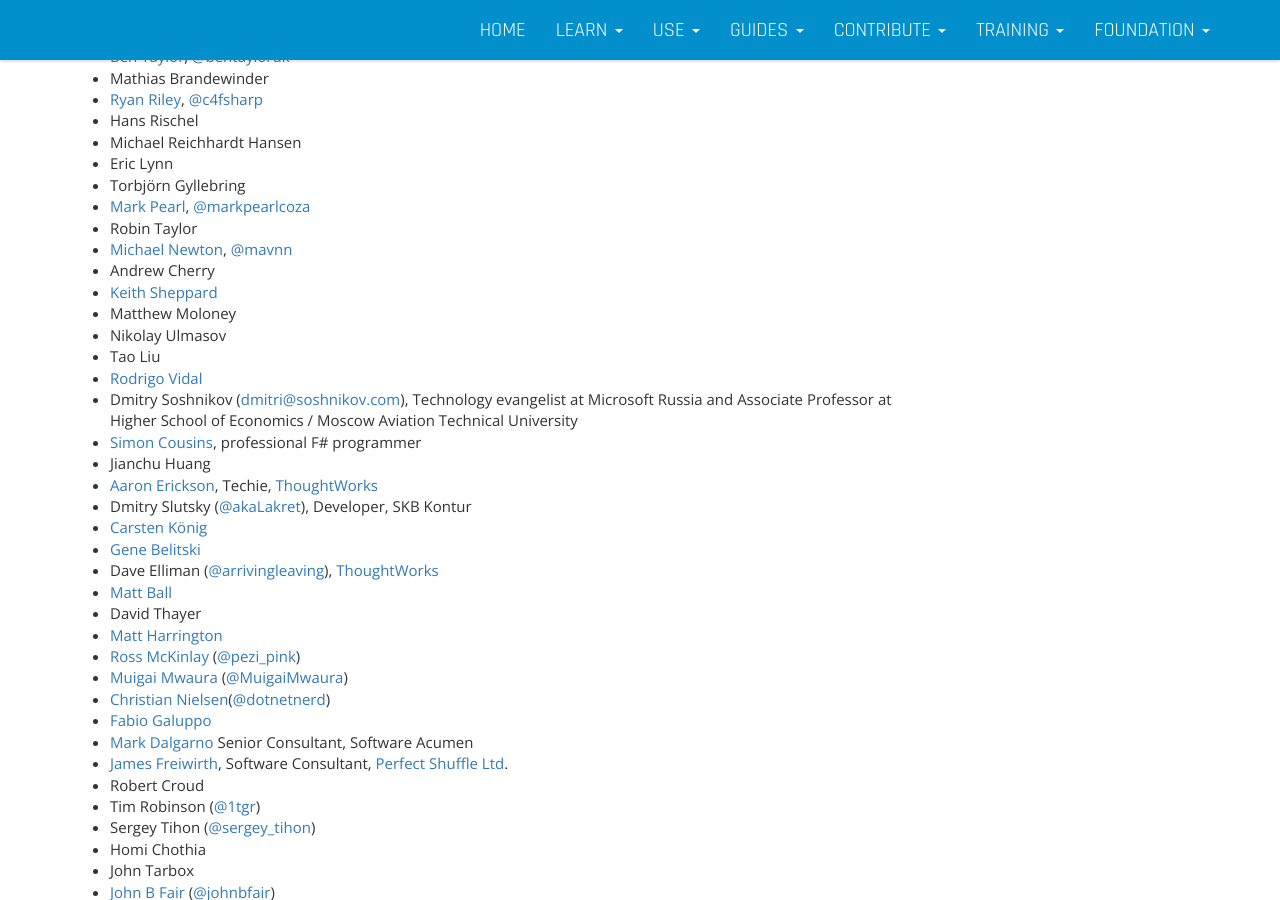
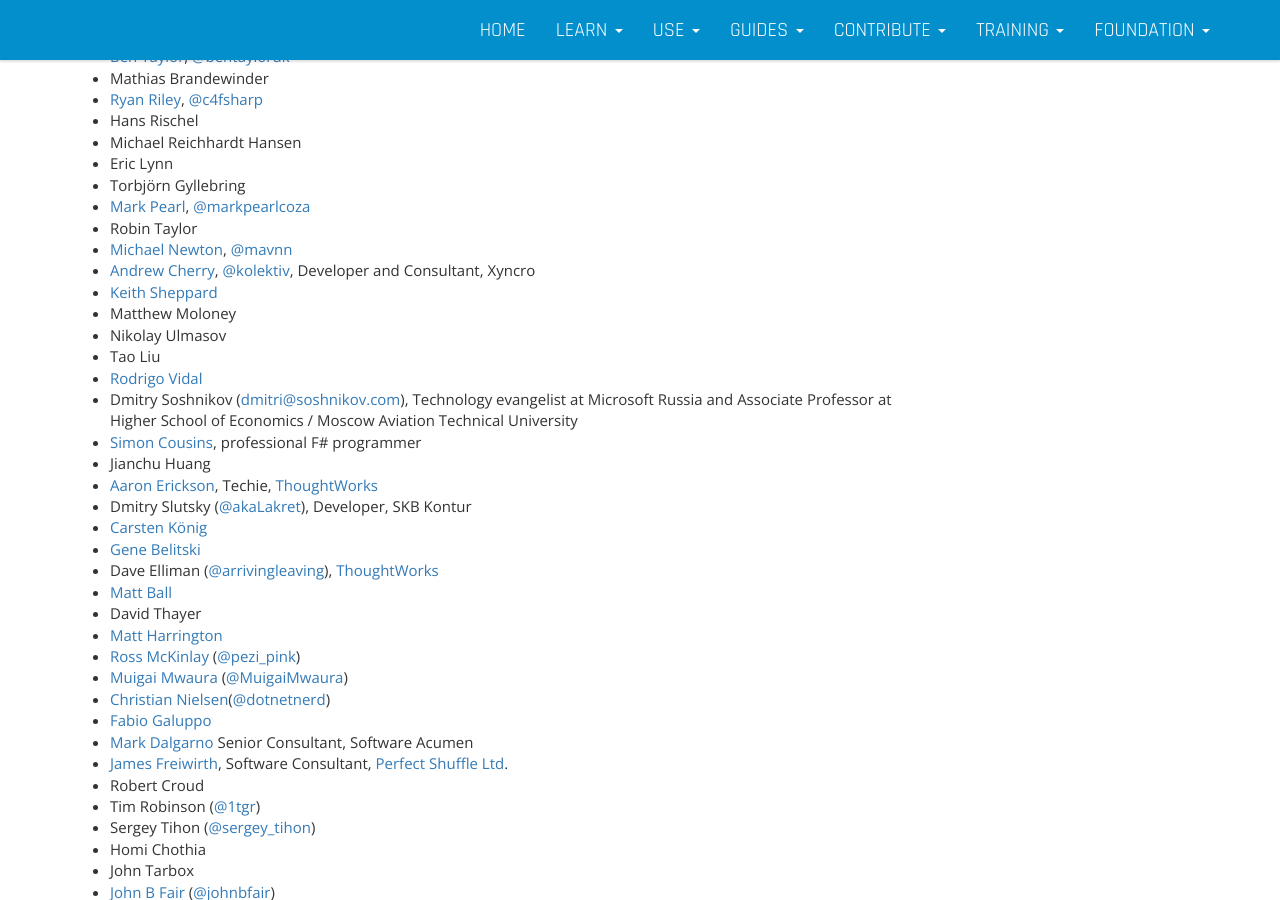
Before and after one commit to fsharp/fsharp.org, a Jekyll site: the page built from foundation.md, in a window 1280 px wide and 900 px high, scrolled down 2342 px. Built offline with Jekyll 4.4.1, drawn with Linux system fonts in a browser that asks for light colours; nearby versions of some CDN libraries.

Commit message:
Updating my description to link to relevant places

```diff
--- a/foundation.md
+++ b/foundation.md
@@ -104,7 +104,7 @@ See the current [list of affiliated technical groups](/technical-groups) and [us
  * [Mark Pearl](http://blog.MarkPearl.co.za), [@markpearlcoza](https://twitter.com/MarkPearlCoZa)
  * Robin Taylor
  * [Michael Newton](http://blog.mavnn.co.uk), [@mavnn](https://twitter.com/mavnn)
- * Andrew Cherry
+ * [Andrew Cherry](http://xyncro.com/andrew), [@kolektiv](https://twitter.com/kolektiv), Developer and Consultant, Xyncro
  * [Keith Sheppard](http://keithsheppard.name)
  * Matthew Moloney
  * Nikolay Ulmasov
```
